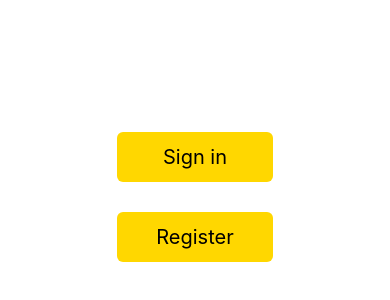
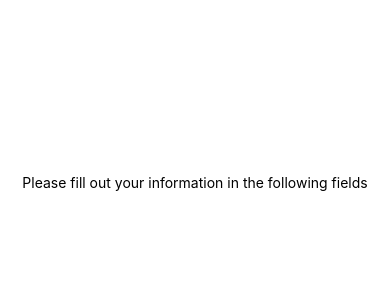
Before and after one commit to aberiggs/BoilerMatch, a React Native app in the folder frontend/: screen /ManageInformation in a window 390 px wide. Before the commit this address had no page. Shown: the part 240-540 px from the top of the page. Built offline with nearby package versions, Linux system fonts and the light colour scheme.

Commit message:
Manage information page partially done

```diff
--- a/frontend/App.js
+++ b/frontend/App.js
@@ -5,6 +5,7 @@ import { createStackNavigator } from '@react-navigation/stack';
 import Landing from './screens/Landing'
 import Register from './screens/Register'
 import Login from './screens/Login'
+import ManageInformation from './screens/ManageInformation';
 import MainTabNavigator from './routes/MainTabNavigator';
 
 const Stack = createStackNavigator();
@@ -23,6 +24,7 @@ export default function App() {
         }}/>
 
       <Stack.Screen name="MainTabNavigator" component={MainTabNavigator} />
+      <Stack.Screen name="ManageInformation" component={ManageInformation} />
       </Stack.Navigator>
     </NavigationContainer>
   );
--- /dev/null
+++ b/frontend/screens/ManageInformation.js
@@ -0,0 +1,30 @@
+import { StyleSheet, Text, View } from 'react-native';
+
+export default function ManageInformation() {
+
+
+    return (
+    <View style={styles.container}>
+      <Text>Please fill out your information in the following fields</Text>
+
+    </View>
+  );
+}
+
+const styles = StyleSheet.create({
+  container: {
+    flex: 1,
+    backgroundColor: '#fff',
+    alignItems: 'center',
+    justifyContent: 'center',
+  },
+  input: {
+    width: '80%',
+    height: 40,
+    borderWidth: 1,
+    borderColor: '#ccc',
+    borderRadius: 5,
+    marginBottom: 10,
+    paddingLeft: 10,
+  }
+});
--- a/frontend/screens/Profile.js
+++ b/frontend/screens/Profile.js
@@ -2,12 +2,21 @@ import { StatusBar } from 'expo-status-bar';
 import { StyleSheet, Text, View,TouchableOpacity } from 'react-native';
 
 export default function Profile({navigation}){
+
+    const navigateToManageInformation = () => {
+      navigation.navigate('ManageInformation')
+    }
 
 
 
     return(
         <View style={styles.container}>
         <Text> This is your profile page</Text>
+
+        <TouchableOpacity style={styles.button} onPress={navigateToManageInformation}>
+        <Text style={styles.buttonText}> Manage Information</Text>
+        </TouchableOpacity>
+
        </View>
     )
 
@@ -23,4 +32,15 @@ const styles = StyleSheet.create({
       alignItems: 'center',
       justifyContent: 'center',
     },
+    button: {
+      width: "40%",
+      height: 40,
+      backgroundColor: "gold",
+      borderRadius: 6,
+      justifyContent: 'center',
+    },
+    buttonText: {
+      fontSize: 15,
+      alignSelf: "center"
+    },
   });
```
